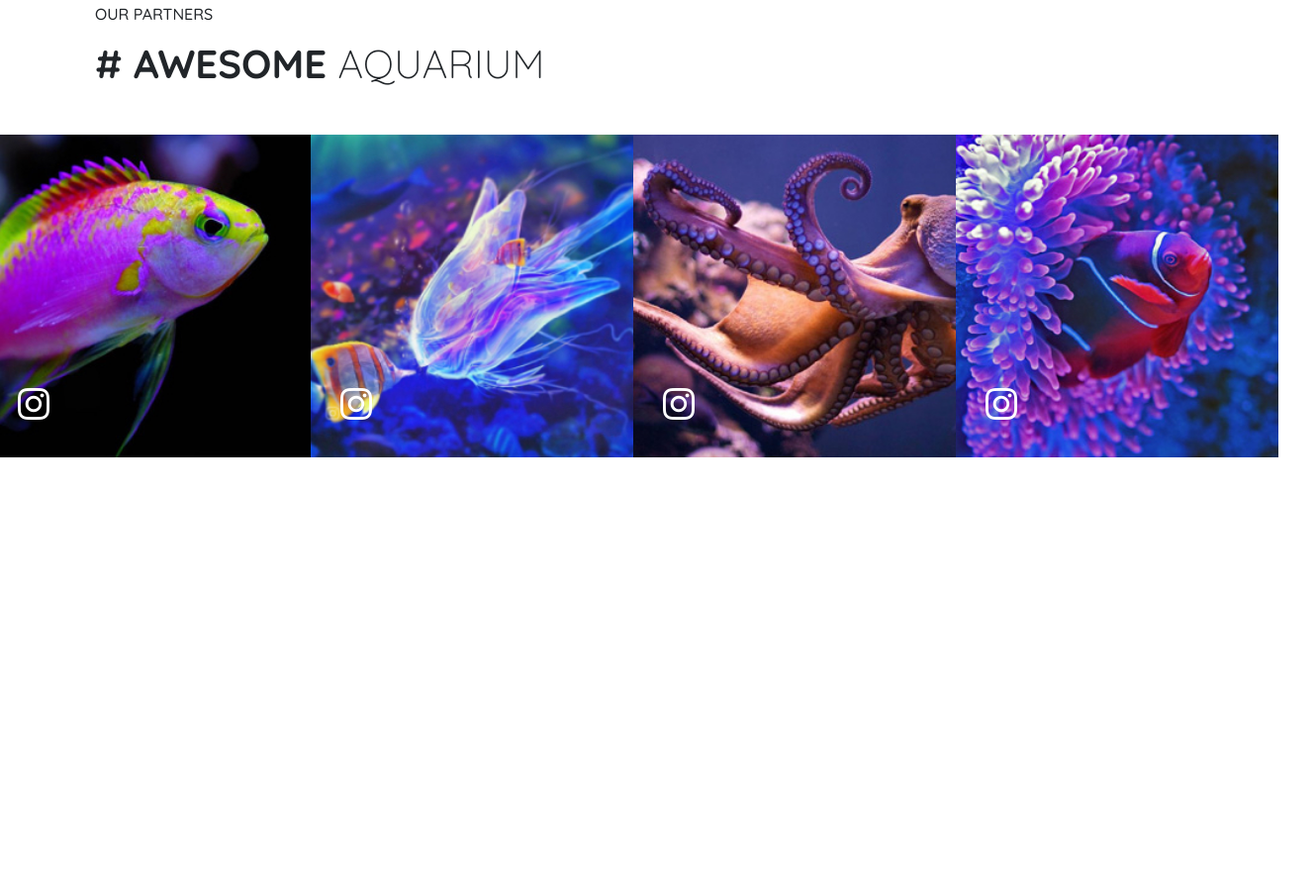
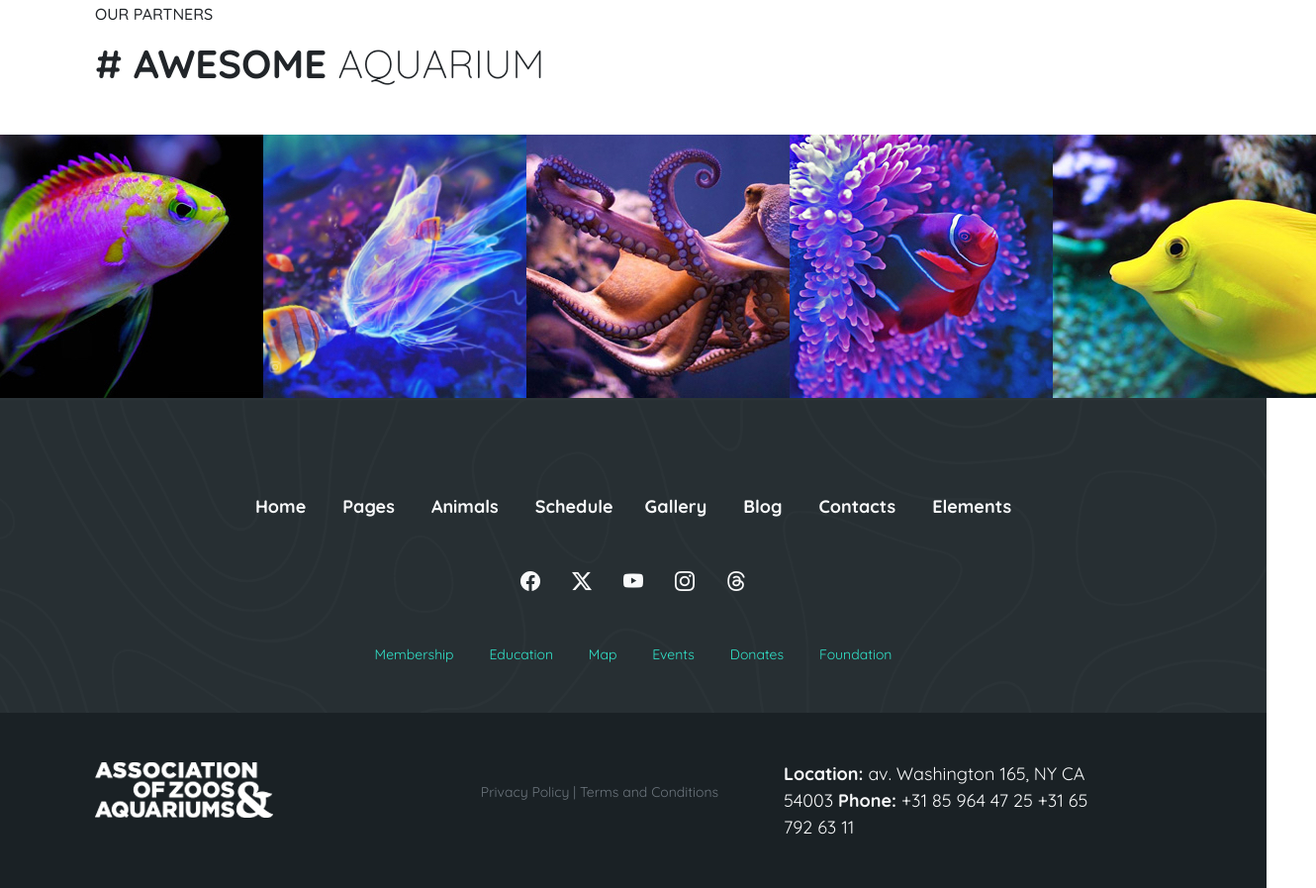
Before and after one commit to juwelDev/Bootstrap_Team_A, a plain HTML site: page index.html in a window 1280 px wide. Shown: the part 8060-8957 px from the top of the page at 99% size, 1330 px wide, since content can reach past the window. Before the commit the page ends 8522 px from the top, so only its background shows below. Drawn offline with nearby package versions, Linux system fonts and the light colour scheme.

Commit message:
footer added

```diff
--- a/index.html
+++ b/index.html
@@ -415,7 +415,8 @@
           not only the food supply and the <br> upkeep of our animals, but also the maintenance and structural
           <br>adaptation of the enclosures in accordance with the latest <br> insights into modern animal management. We
           have a lot on our <br> agenda at Zoo Berlin for the future-exactly what can be seen in <br> our target and
-          development plan.</p>
+          development plan.
+        </p>
         <button class="btn-4">Donate</button>
       </div>
     </section>
@@ -445,7 +446,8 @@
     <!-- Testimonials -->
 
     <!-- Up Coming -->
-    <section style="padding-top: 150px; padding-bottom: 50px; background-image: url(assets/bg.png); background-repeat: no-repeat; background-size: cover; background-color: #F5F6F8;">
+    <section
+      style="padding-top: 150px; padding-bottom: 50px; background-image: url(assets/bg.png); background-repeat: no-repeat; background-size: cover; background-color: #F5F6F8;">
       <div class="container">
         <h6>--- EVENTS</h6>
         <h1 class="mt-3"><span class="fw-bold">WHAT’S
@@ -454,31 +456,47 @@
           <div class="row">
             <div class="col-12 col-md-3 m-0 p-0 position-relative" style="overflow: hidden; cursor: pointer;">
               <img class="w-100 px-1 scale" src="assets/events-sl_6.jpg" alt="">
-                  <div style="position: absolute; bottom: 0; left: 30px; top: 30px; color: #fff;"><h4>01</h4>
-                  <h6>November</h6></div>
-                  <div style="position: absolute; bottom: 30px; left: 30px; color: #fff;"><h6>Tuesday</h6>
-                  <h4>Colorful Fishes</h4></div>
+              <div style="position: absolute; bottom: 0; left: 30px; top: 30px; color: #fff;">
+                <h4>01</h4>
+                <h6>November</h6>
+              </div>
+              <div style="position: absolute; bottom: 30px; left: 30px; color: #fff;">
+                <h6>Tuesday</h6>
+                <h4>Colorful Fishes</h4>
+              </div>
             </div>
             <div class="col-12 col-md-3 m-0 p-0 position-relative" style="overflow: hidden; cursor: pointer;">
               <img class="w-100 px-1 scale" src="assets/events-sl_7.jpg" alt="">
-                  <div style="position: absolute; bottom: 0; left: 30px; top: 30px; color: #fff;"><h4>01</h4>
-                  <h6>November</h6></div>
-                  <div style="position: absolute; bottom: 30px; left: 30px; color: #fff;"><h6>Tuesday</h6>
-                  <h4>Jellyfishes</h4></div>
+              <div style="position: absolute; bottom: 0; left: 30px; top: 30px; color: #fff;">
+                <h4>01</h4>
+                <h6>November</h6>
+              </div>
+              <div style="position: absolute; bottom: 30px; left: 30px; color: #fff;">
+                <h6>Tuesday</h6>
+                <h4>Jellyfishes</h4>
+              </div>
             </div>
             <div class="col-12 col-md-3 m-0 p-0 position-relative" style="overflow: hidden; cursor: pointer;">
               <img class="w-100 px-1 scale" src="assets/events-sl_8.jpg" alt="">
-                  <div style="position: absolute; bottom: 0; left: 30px; top: 30px; color: #fff;"><h4>01</h4>
-                  <h6>November</h6></div>
-                  <div style="position: absolute; bottom: 30px; left: 30px; color: #fff;"><h6>Tuesday</h6>
-                  <h4>Awesome Corals</h4></div>
+              <div style="position: absolute; bottom: 0; left: 30px; top: 30px; color: #fff;">
+                <h4>01</h4>
+                <h6>November</h6>
+              </div>
+              <div style="position: absolute; bottom: 30px; left: 30px; color: #fff;">
+                <h6>Tuesday</h6>
+                <h4>Awesome Corals</h4>
+              </div>
             </div>
             <div class="col-12 col-md-3 m-0 p-0 position-relative" style="overflow: hidden; cursor: pointer;">
               <img class="w-100 px-1 scale" src="assets/events-sl_9.jpg" alt="">
-                  <div style="position: absolute; bottom: 0; left: 30px; top: 30px; color: #fff;"><h4>01</h4>
-                  <h6>November</h6></div>
-                  <div style="position: absolute; bottom: 30px; left: 30px; color: #fff;"><h6>Tuesday</h6>
-                  <h4>Amazing Water World</h4></div>
+              <div style="position: absolute; bottom: 0; left: 30px; top: 30px; color: #fff;">
+                <h4>01</h4>
+                <h6>November</h6>
+              </div>
+              <div style="position: absolute; bottom: 30px; left: 30px; color: #fff;">
+                <h6>Tuesday</h6>
+                <h4>Amazing Water World</h4>
+              </div>
             </div>
           </div>
         </div>
@@ -492,10 +510,14 @@
       <h1 class="mt-3 text-center"><span class="fw-bold">PEOPLE WHO
         </span><span class="fw-light">TRUST US</span></h1>
       <div class="row mt-5">
-          <div class="col-12 col-md-3 d-flex justify-content-center align-items-center p-5"><img class="img-fluid" src="assets/logo_1.png" alt=""></div>
-          <div class="col-12 col-md-3 d-flex justify-content-center align-items-center p-5"><img class="img-fluid" src="assets/logo_2.png" alt=""></div>
-          <div class="col-12 col-md-3 d-flex justify-content-center align-items-center p-5"><img class="img-fluid" src="assets/logo_3.png" alt=""></div>
-          <div class="col-12 col-md-3 d-flex justify-content-center align-items-center p-5"><img class="img-fluid" src="assets/logo_4.png" alt=""></div>
+        <div class="col-12 col-md-3 d-flex justify-content-center align-items-center p-5"><img class="img-fluid"
+            src="assets/logo_1.png" alt=""></div>
+        <div class="col-12 col-md-3 d-flex justify-content-center align-items-center p-5"><img class="img-fluid"
+            src="assets/logo_2.png" alt=""></div>
+        <div class="col-12 col-md-3 d-flex justify-content-center align-items-center p-5"><img class="img-fluid"
+            src="assets/logo_3.png" alt=""></div>
+        <div class="col-12 col-md-3 d-flex justify-content-center align-items-center p-5"><img class="img-fluid"
+            src="assets/logo_4.png" alt=""></div>
       </div>
     </section>
     <!-- Partners -->
@@ -507,12 +529,15 @@
         <h1 class="mt-3"><span class="fw-bold"># AWESOME
           </span><span class="fw-light">AQUARIUM</span></h1>
       </div>
-      <div class="row mt-5">
-        <div class="col-12 col-md-3 m-0 p-0 position-relative"> <i style="position: absolute; bottom: 30px; left: 30px;" class="bi bi-instagram text-white fs-2"></i><img class="w-100" src="assets/insta1.jpg" alt=""></div>
-        <div class="col-12 col-md-3 m-0 p-0 position-relative"> <i style="position: absolute; bottom: 30px; left: 30px;" class="bi bi-instagram text-white fs-2"></i><img class="w-100" src="assets/insta2.jpg" alt=""></div>
-        <div class="col-12 col-md-3 m-0 p-0 position-relative"> <i style="position: absolute; bottom: 30px; left: 30px;" class="bi bi-instagram text-white fs-2"></i><img class="w-100" src="assets/insta3.jpg" alt=""></div>
-        <div class="col-12 col-md-3 m-0 p-0 position-relative"> <i style="position: absolute; bottom: 30px; left: 30px;" class="bi bi-instagram text-white fs-2"></i><img class="w-100" src="assets/insta4.jpg" alt=""></div>
+      <!-- <div> -->
+      <div class="d-flex flex-column flex-lg-row mt-5">
+        <img class="w-100 position-relative" src="assets/insta1.jpg" alt="">
+        <img class="w-100 position-relative" src="assets/insta2-2.jpg" alt="">
+        <img class="w-100 position-relative" src="assets/insta3.jpg" alt="">
+        <img class="w-100 position-relative" src="assets/insta4.jpg" alt="">
+        <img class="w-100 position-relative" src="assets/insta5.jpg" alt="">
       </div>
+      <!-- </div> -->
     </section>
     <!-- Instagram -->
 
@@ -520,7 +545,58 @@
   <!-- Main -->
 
   <!-- Footer -->
-  <footer></footer>
+  <footer
+    style="background-color: #272F33; background-image: url(assets/footer-bg.png); background-repeat: no-repeat; background-size: cover;"
+    class="pt-5">
+    <div class="container d-flex flex-column flex-lg-row justify-content-center mt-5">
+      <div class="fw-bold">
+        <a class="text-decoration-none text-light mx-3" href="">Home</a>
+        <a class="text-decoration-none text-light mx-3" href="">Pages</a>
+        <a class="text-decoration-none text-light mx-3" href="">Animals</a>
+        <a class="text-decoration-none text-light mx-3" href="">Schedule</a>
+      </div>
+      <div class="fw-bold">
+        <a class="text-decoration-none text-light mx-3" href="">Gallery</a>
+        <a class="text-decoration-none text-light mx-3" href="">Blog</a>
+        <a class="text-decoration-none text-light mx-3" href="">Contacts</a>
+        <a class="text-decoration-none text-light mx-3" href="">Elements</a>
+      </div>
+    </div>
+    <div class="mt-5 d-flex justify-content-center text-light fs-5 align-items-center">
+      <i class="bi bi-facebook mx-3"></i>
+      <i class="bi bi-twitter-x mx-3"></i>
+      <i class="bi bi-youtube mx-3"></i>
+      <i class="bi bi-instagram mx-3"></i>
+      <i class="bi bi-threads mx-3"></i>
+    </div>
+    <div class="container d-flex flex-column flex-lg-row justify-content-center mt-5">
+      <div style="font-size: 14px;">
+        <a class="text-decoration-none mx-3 text-paste" href="">Membership</a>
+        <a class="text-decoration-none mx-3 text-paste" href="">Education</a>
+        <a class="text-decoration-none mx-3 text-paste" href="">Map</a>
+        <a class="text-decoration-none mx-3 text-paste" href="">Events</a>
+        <a class="text-decoration-none mx-3 text-paste" href="">Donates</a>
+        <a class="text-decoration-none mx-3 text-paste" href="">Foundation</a>
+      </div>
+    </div>
+    </div>
+    <div style="background-color: #1A2125;" class="p-5 mt-5">
+      <div class="row container px-3 px-lg-5">
+        <div class="col-12 col-md-4">
+          <img class="img-fluid" src="assets/footer-logo.png" alt="">
+        </div>
+        <div style="font-size: 14px; cursor: pointer;"
+          class="col-12 col-md-4 d-flex align-items-center justify-content-center text-secondary">
+          <p>Privacy Policy | Terms and Conditions</p>
+        </div>
+        <div class="col-12 col-md-4 text-light">
+          <span class="fw-bold">Location:</span> av. Washington 165, NY CA 54003
+
+          <span class="fw-bold">Phone:</span> +31 85 964 47 25 +31 65 792 63 11
+        </div>
+      </div>
+    </div>
+  </footer>
   <!-- Footer -->
 
   <!-- Bootstrap JS CDN Link -->
```
Also changed, not shown: assets/insta5.jpg (added), 1 other file. Lines whose indentation alone changed are shown as unchanged.
